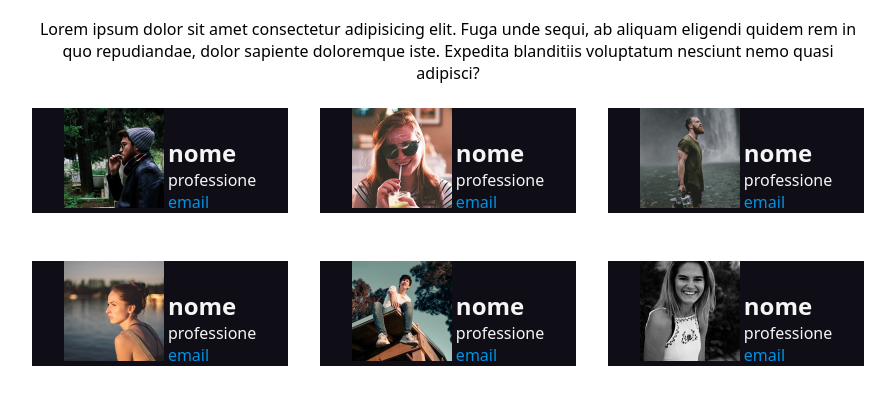
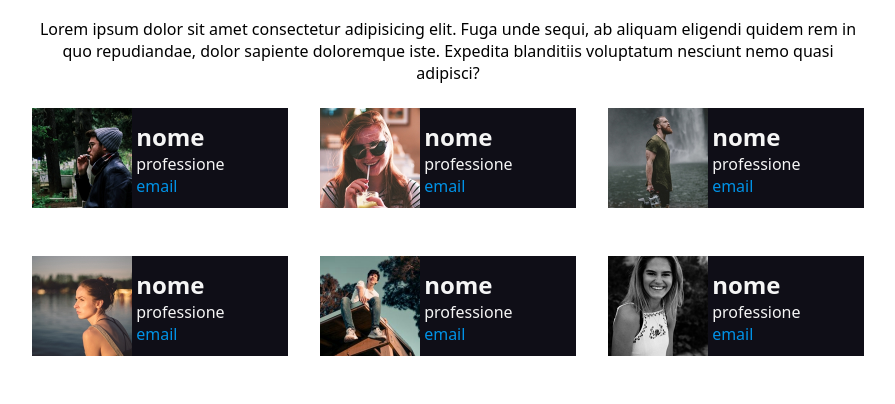
Before and after one commit to KellerMarika/html-css-float-cards, a plain HTML site: page index.html in a window 1280 px wide. Shown: the part 112-516 px from the top of the page, without its empty margins (192-1087 px from the left). Drawn offline with Linux system fonts and the light colour scheme.

Commit message:
allineamento

```diff
--- a/style/style.css
+++ b/style/style.css
@@ -15,16 +15,14 @@ padding: 0;
     float: left;
 }
 
-
-
 body{
-    text-align: center;
     font-family:system-ui, -apple-system, BlinkMacSystemFont, 'Segoe UI', Roboto, Oxygen, Ubuntu, Cantarell, 'Open Sans', 'Helvetica Neue', sans-serif;
 }
 
 /* HEADER */
 
 header h1{
+text-align: center;
 color: #E53170;
 font-size:2.3rem;
 font-weight: 900;
@@ -43,6 +41,7 @@ main .main_container{
 }
 
 main .paragraph_conainer{
+    text-align: center;
     padding-bottom: 1.5rem;
 }
 
@@ -62,6 +61,11 @@ main .paragraph_conainer{
     height: 100px;
 }
 
+img,
+.card_info_container{
+    vertical-align: middle;
+
+}
 .card_info_container{
     color: whitesmoke;
     text-align: left;
```
